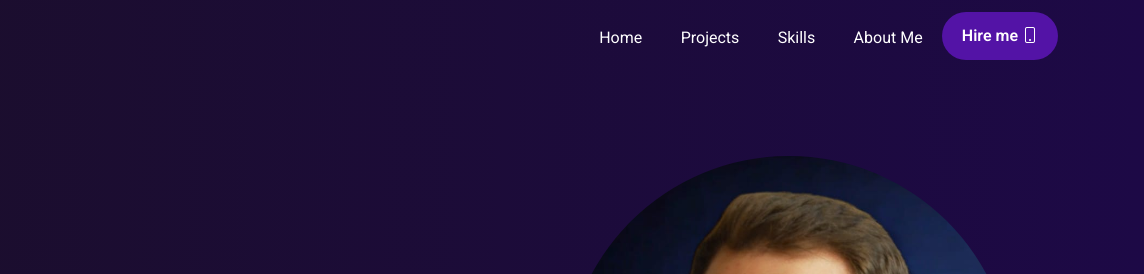
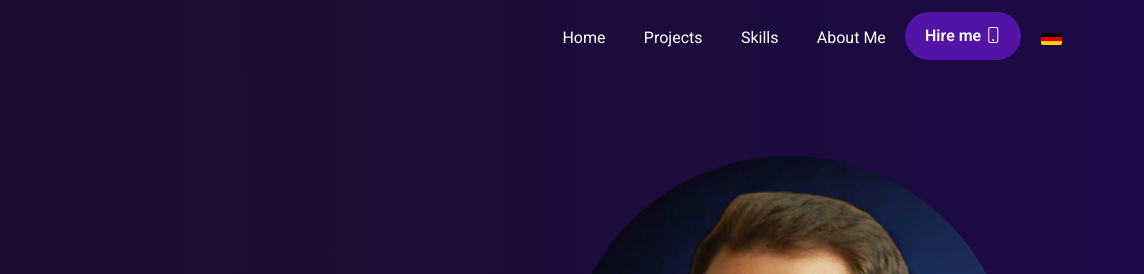
Before and after one commit to micsmania/michelesmania.github.io, a website: page index.html in a window 1280 px wide. Shown: the top 274 px of the page, 136-1280 px from the left. Drawn offline with nearby package versions, Linux system fonts and the light colour scheme; files that its build step writes are made by us from their sources; files whose address does not match are found by name.

Commit message:
added german flag to navbar

```diff
--- a/index.html
+++ b/index.html
@@ -44,7 +44,9 @@
                     <i class="bi bi-phone"></i>
                 </span>
             </button>
-            </div>
+            <a href="#">
+            <img class="flag" src="img/icons/flag-germany.webp" alt="">
+            </a>
         </div>
     </nav>
     <!-- HERO SECTION -->
--- a/scss/sections/_hero-section.scss
+++ b/scss/sections/_hero-section.scss
@@ -33,6 +33,7 @@
 
     a {
         text-decoration: none;
+
     }
 
 }
--- a/scss/sections/_navbar.scss
+++ b/scss/sections/_navbar.scss
@@ -17,10 +17,15 @@
 
         &:hover {
         transform: translateY(-4px);
+        }
 
     }
+
+    .flag {
+        width: 1.3rem;
+        margin-left: 1rem;
+        border-radius: 2px;
     }
-
 
 }
 
```
Also changed, not shown: assets/css/style.css, img/icons/flag-germany.webp (added), 1 other file.
